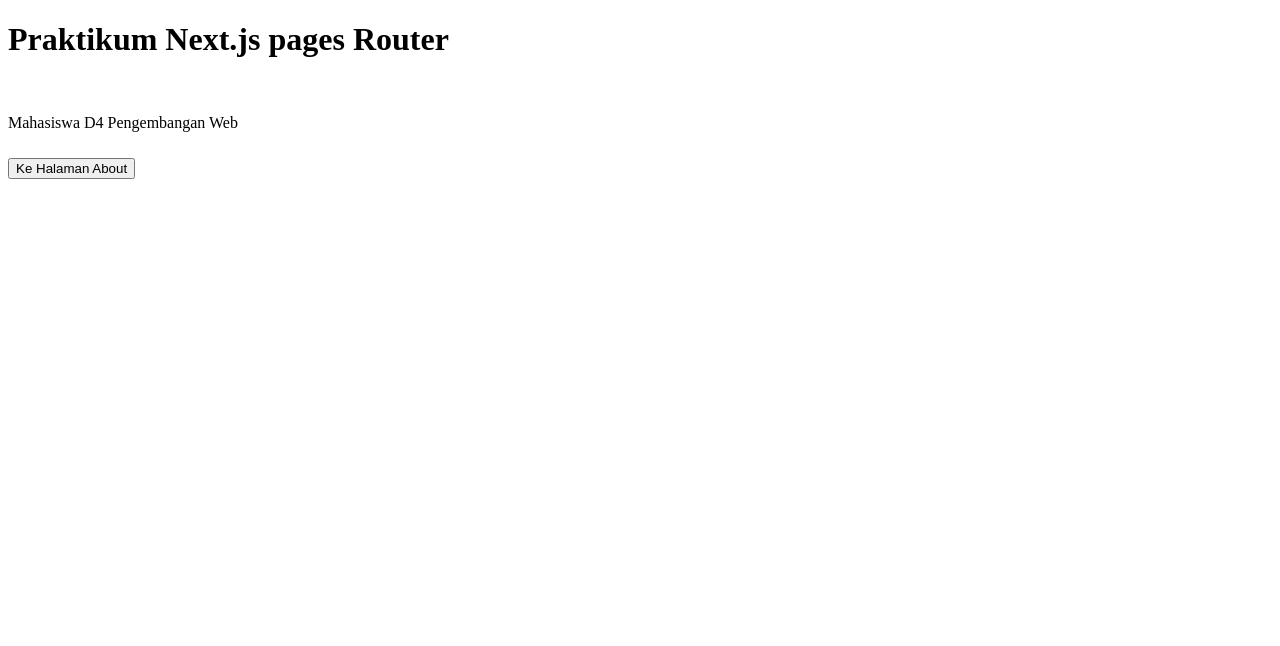
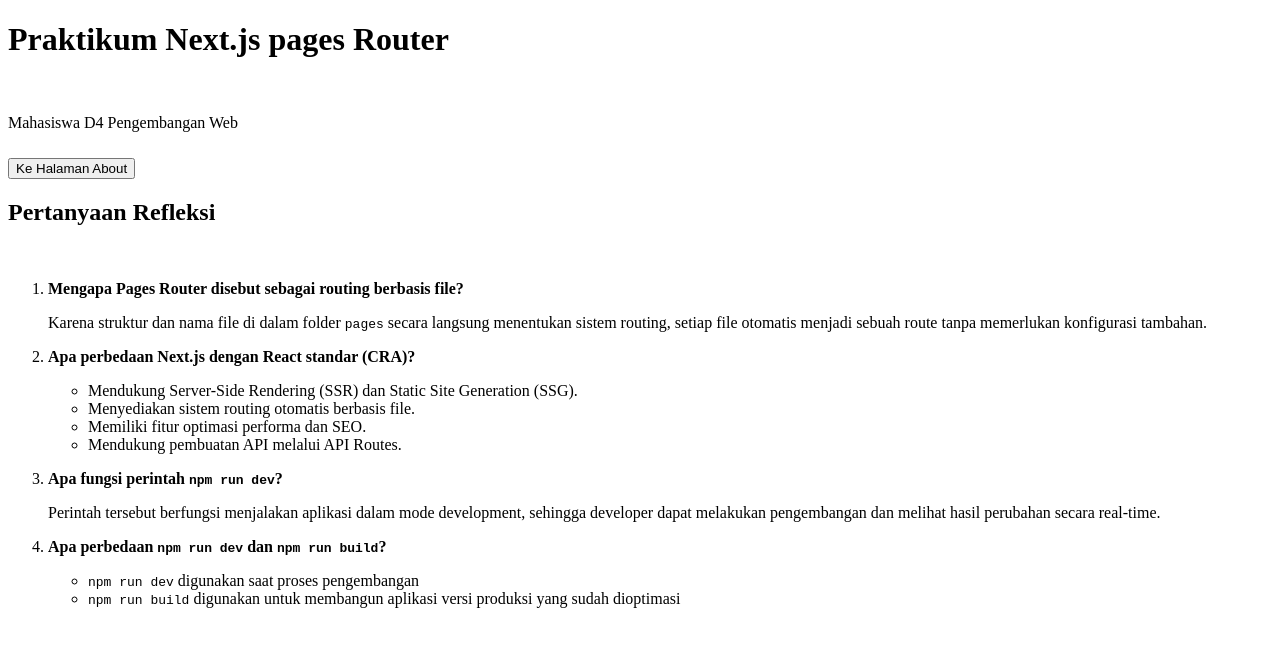
Before and after one commit to dhanisaptrri/Pemrograman_Framework, a Next.js app in the folder praktikum/my-app/: page / in a window 1280 px wide. Shown: the top 646 px of the page. Built offline with nearby package versions, Linux system fonts and the light colour scheme.

Commit message:
Pertanyaan Refleksi

```diff
--- a/praktikum/my-app/src/pages/index.tsx
+++ b/praktikum/my-app/src/pages/index.tsx
@@ -17,6 +17,52 @@
           Ke Halaman About
         </button>
       </Link>
+
+       <h2> Pertanyaan Refleksi</h2><br />
+        <ol>
+          <li>
+            <strong>Mengapa Pages Router disebut sebagai routing berbasis file?</strong>
+
+            <p>Karena struktur dan nama file di dalam folder <code>pages</code> secara langsung
+            menentukan sistem routing, setiap file otomatis menjadi sebuah route tanpa memerlukan
+            konfigurasi tambahan.</p>
+
+          </li>
+
+          <li>
+            <strong>Apa perbedaan Next.js dengan React standar (CRA)?</strong>
+            <p>
+            <ul>
+
+              <li>Mendukung Server-Side Rendering (SSR) dan Static Site Generation (SSG).</li>
+              <li>Menyediakan sistem routing otomatis berbasis file.</li>
+              <li>Memiliki fitur optimasi performa dan SEO.</li>
+              <li>Mendukung pembuatan API melalui API Routes.</li>
+
+            </ul>
+            </p>
+
+          </li>
+
+
+          <li><strong>Apa fungsi perintah <code>npm run dev</code>?</strong>
+
+          <p>Perintah tersebut berfungsi menjalakan aplikasi dalam mode development,
+            sehingga developer dapat melakukan pengembangan dan melihat hasil perubahan secara real-time.</p>
+
+          </li>
+
+
+          <li><strong>Apa perbedaan <code>npm run dev</code> dan <code>npm run build</code>?</strong></li>
+          <p>
+            <ul>
+              <li> <code>npm run dev</code> digunakan saat proses pengembangan</li>
+              <li> <code>npm run build</code> digunakan untuk membangun
+            aplikasi versi produksi yang sudah dioptimasi </li>
+            </ul>
+          </p>
+      </ol>
+
      </div>
   )
 }
```
